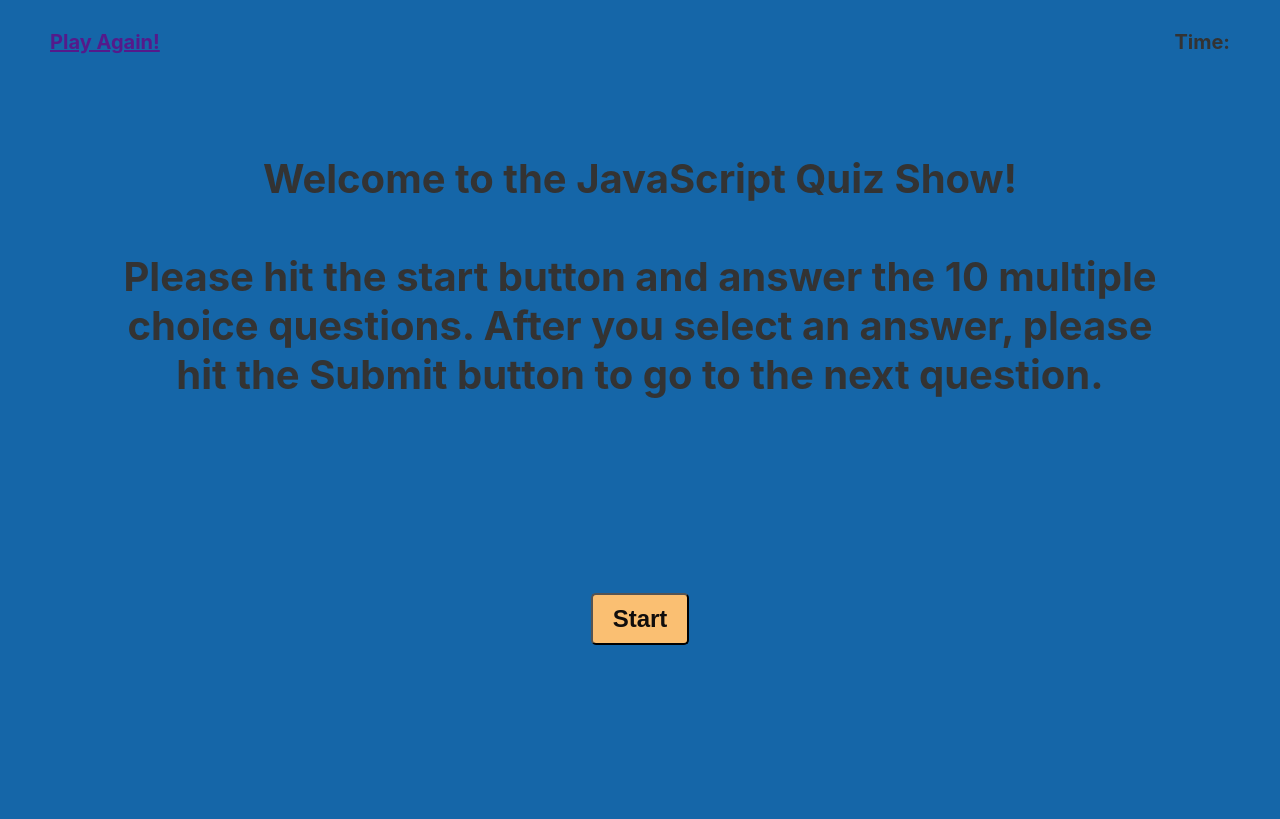
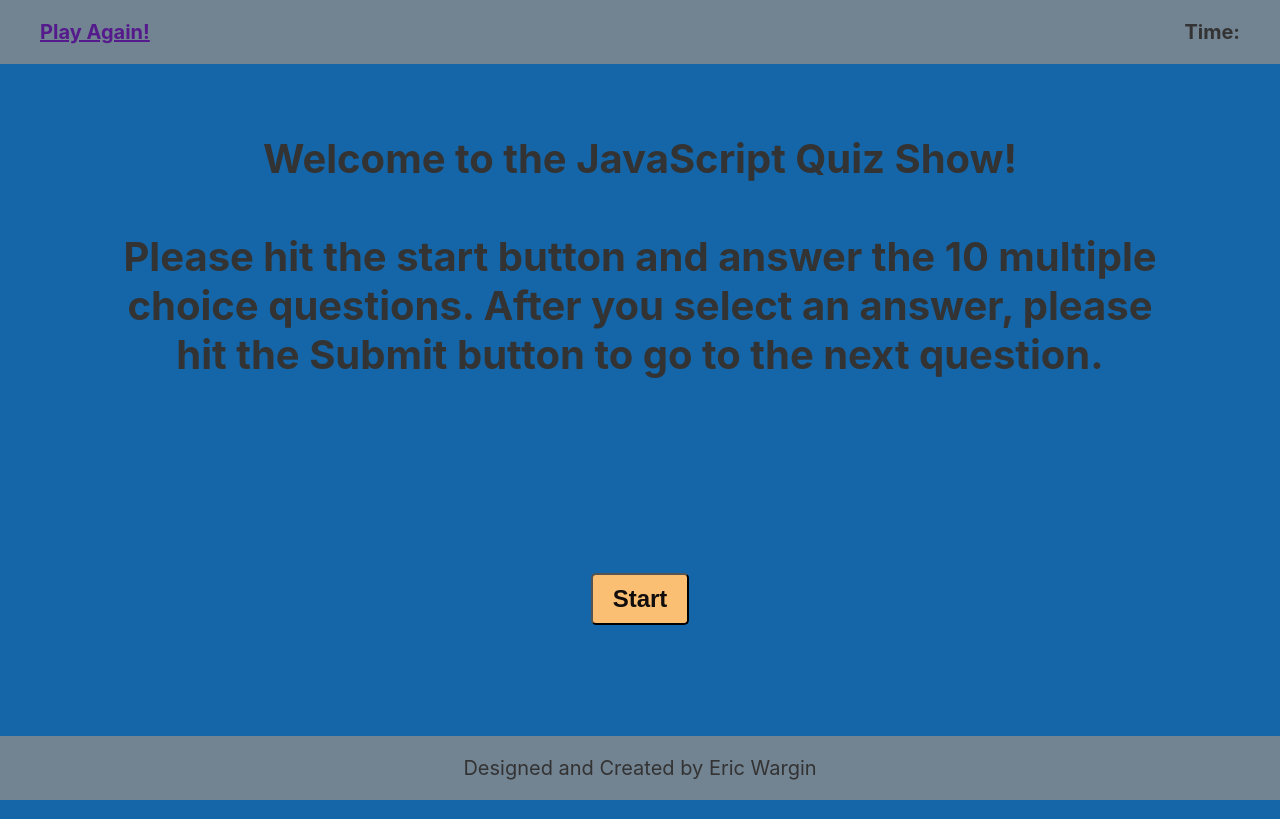
Before and after one commit to iwmwargin/quiz-show, a plain HTML site: page index.html in a window 1280 px wide. Drawn offline with Linux system fonts and the light colour scheme.

Commit message:
added footer

```diff
--- a/assets/css/style.css
+++ b/assets/css/style.css
@@ -28,9 +28,20 @@ header {
     display: flex;
     flex-wrap: wrap;
     justify-content: space-between;
-    padding: 30px 50px;
-    background-color:  rgb(21, 102, 168 );
+    padding: 20px 40px;
+    background-color:  rgb(114, 131, 146);
     font-size: 20px;
+}
+
+footer {
+	text-align: center;
+	background-color:  rgb(114, 131, 146);
+	font-size: 20px;
+	padding:20px 40px;
+	position: fixed;
+	width: 100%;
+	left: 0;
+	bottom: 0;
 }
 
 .container {
--- a/index.html
+++ b/index.html
@@ -16,7 +16,7 @@
      <div id="text">
          <p>Welcome to the JavaScript Quiz Show!</p>
      </br><br>
-         <p>Please hit the start button and answer the 10 multiple choice questions. After you select an answer, please hit the Submit button to go to the next question.</p>
+         <p>Please hit the start button and answer the 10 multiple choice questions.  After you select an answer, please hit the Submit button to go to the next question.</p>
      </div>
     <div class="container">
         <div id="questions" class="hide">
@@ -40,20 +40,11 @@
                   Your final score is <span id="finalScore"></span> !
                 </h2>
                 <form>
-                  <p class="intials-form">
-                    Enter your initials:
-                    <input
+                  <p class="intials-form"> Enter your initials:<input
                       id="initialInput"
-                      class="form-control "
-                      type="text"
-                    />
-                    <button
-                      type="submit"
-                      id="submitInitialBtn"
-
-                    >
-                      Submit
-                    </button>
+                      class="form-control"
+                      type="text"/>
+                    <button type="submit" id="submitInitialBtn">Submit</button>
                   </p>
                 </form>
               </div>
@@ -61,7 +52,7 @@
         </div>
     </div>
 
-
+    <footer>Designed and Created by Eric Wargin</footer>
 
 <script src="assets/js/script.js"></script>
 </body>
```
Also changed, not shown: 1 other file.
